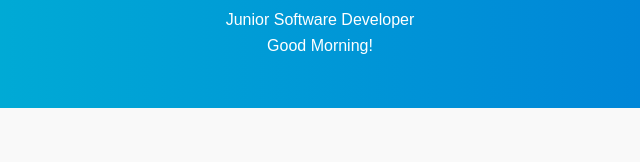
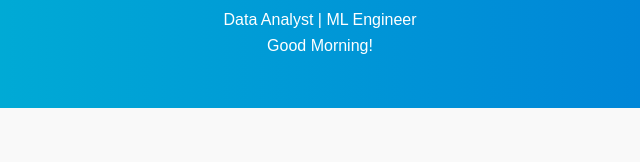
Before and after one commit to darshh8123/Portfolio, a plain HTML site: page index.html in a window 1280 px wide. Shown: the part 201-363 px from the top of the page, 320-960 px from the left. Drawn offline with Linux system fonts and the light colour scheme; files whose address does not match are found by name.

Commit message:
Update index.html

```diff
--- a/index.html
+++ b/index.html
@@ -27,7 +27,7 @@
     <!-- Hero Section -->
     <section id="hero">
         <h1>Hi, I'm <span>Darshan.S</span></h1>
-        <p>Junior Software Developer</p>
+        <p>Data Analyst | ML Engineer</p>
     </section>
 
 <!-- About Section -->
```
